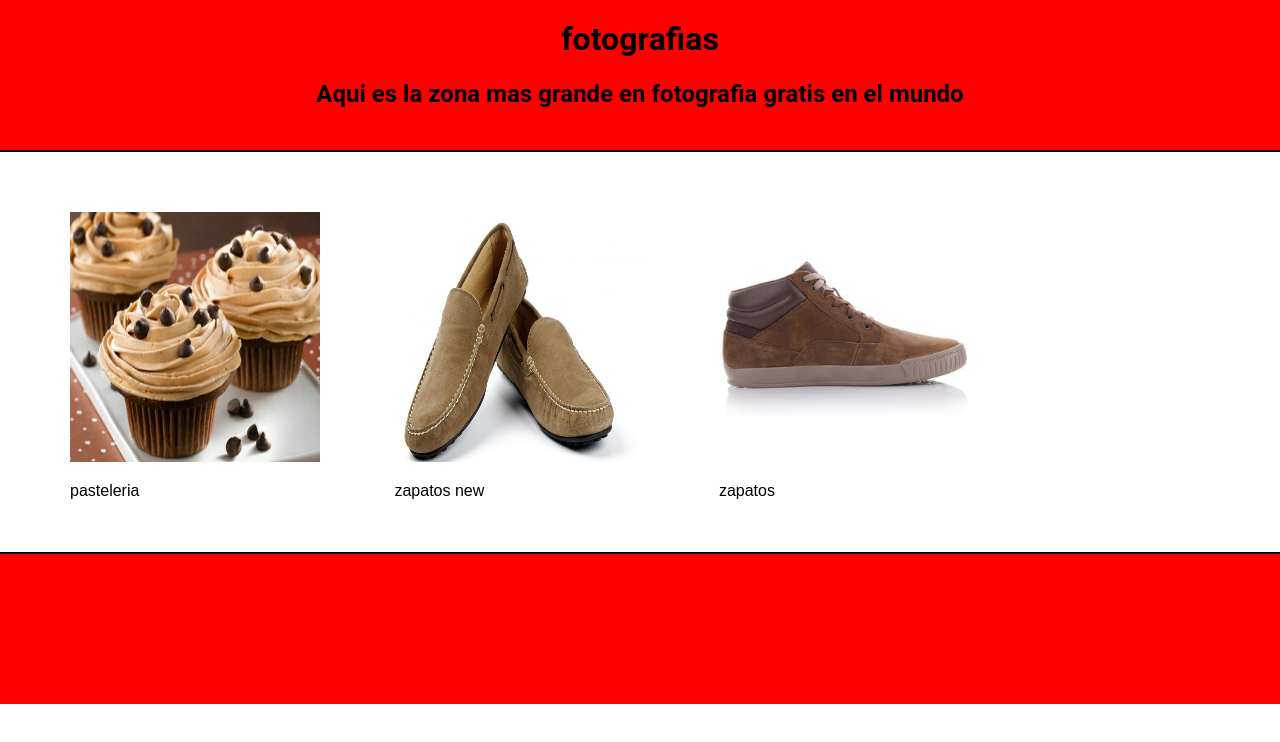
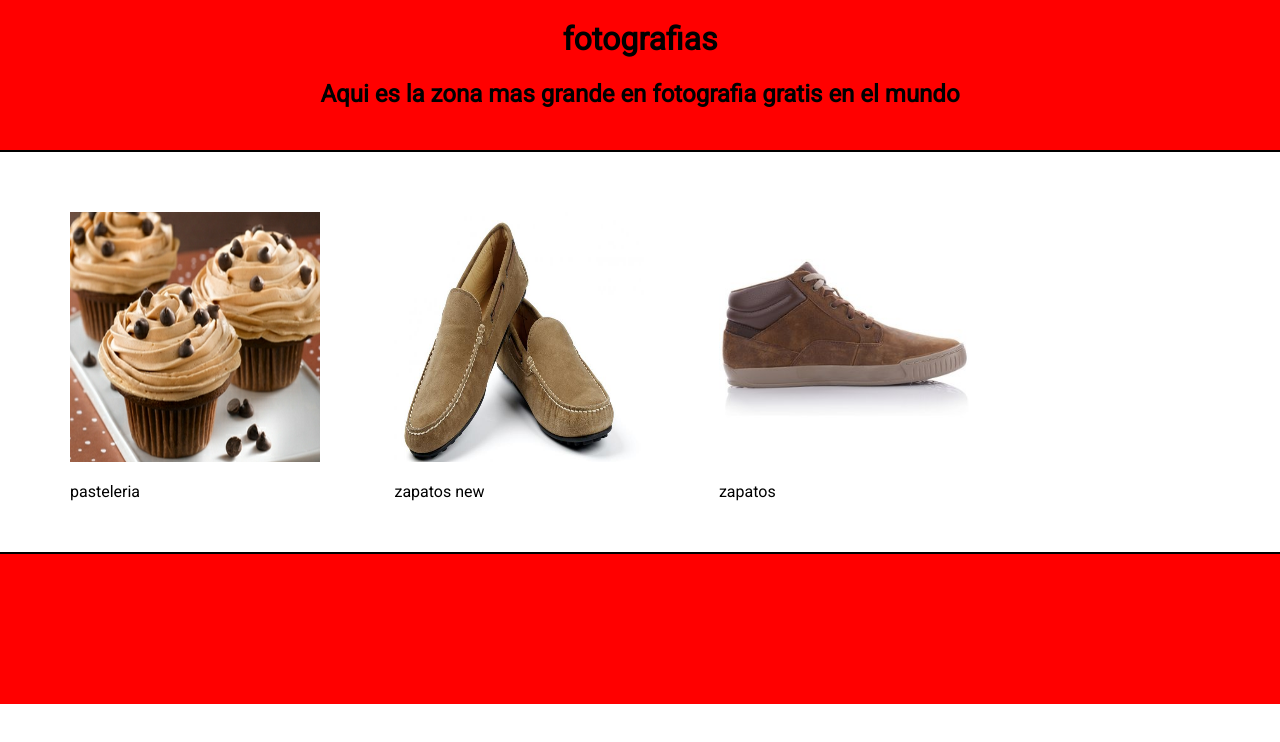
Before and after one commit to Hectordavid500/pagina-web, a plain HTML site: page index.html in a window 1280 px wide. Drawn offline with Linux system fonts and the light colour scheme.

Commit message:
Arreglando fuentes

```diff
--- a/ah.css
+++ b/ah.css
@@ -25,6 +25,9 @@ div#imgs{
 	border-bottom: 2px solid black;
 	top: -21px;
 }
+div#imgs div p{
+	font-family: 'Roboto', sans-serif;
+}
 div#imgs div{
 	display: inline-block;
     position: relative;
--- a/index.html
+++ b/index.html
@@ -3,6 +3,7 @@
 <head>
 	<meta charset="UTF-8">
 	<title>Fotogratis</title>
+	<link href="https://fonts.googleapis.com/css?family=Roboto" rel="stylesheet">
 	<link rel="stylesheet"
 	href="ah.css">
 	<link rel="stylesheet"
```
